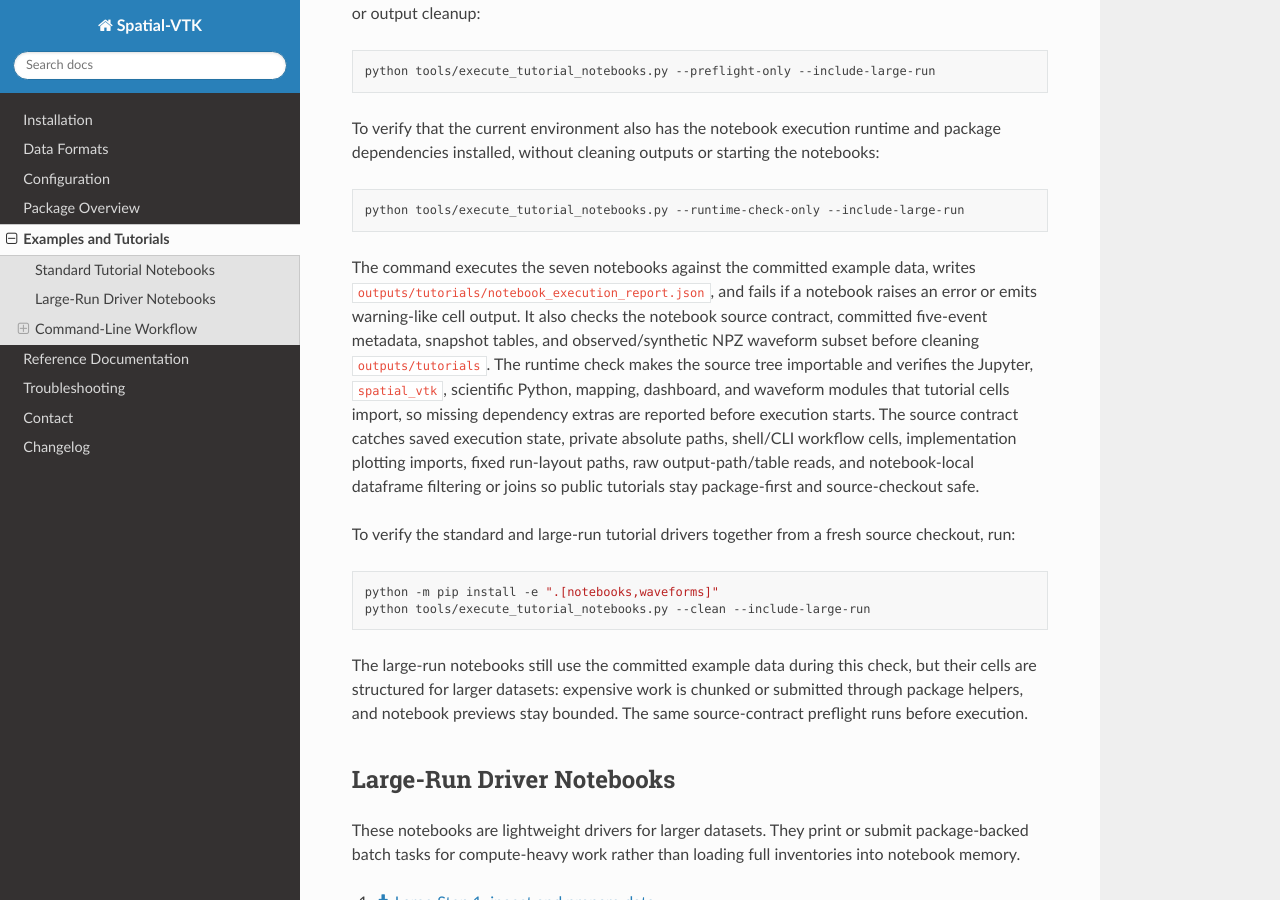
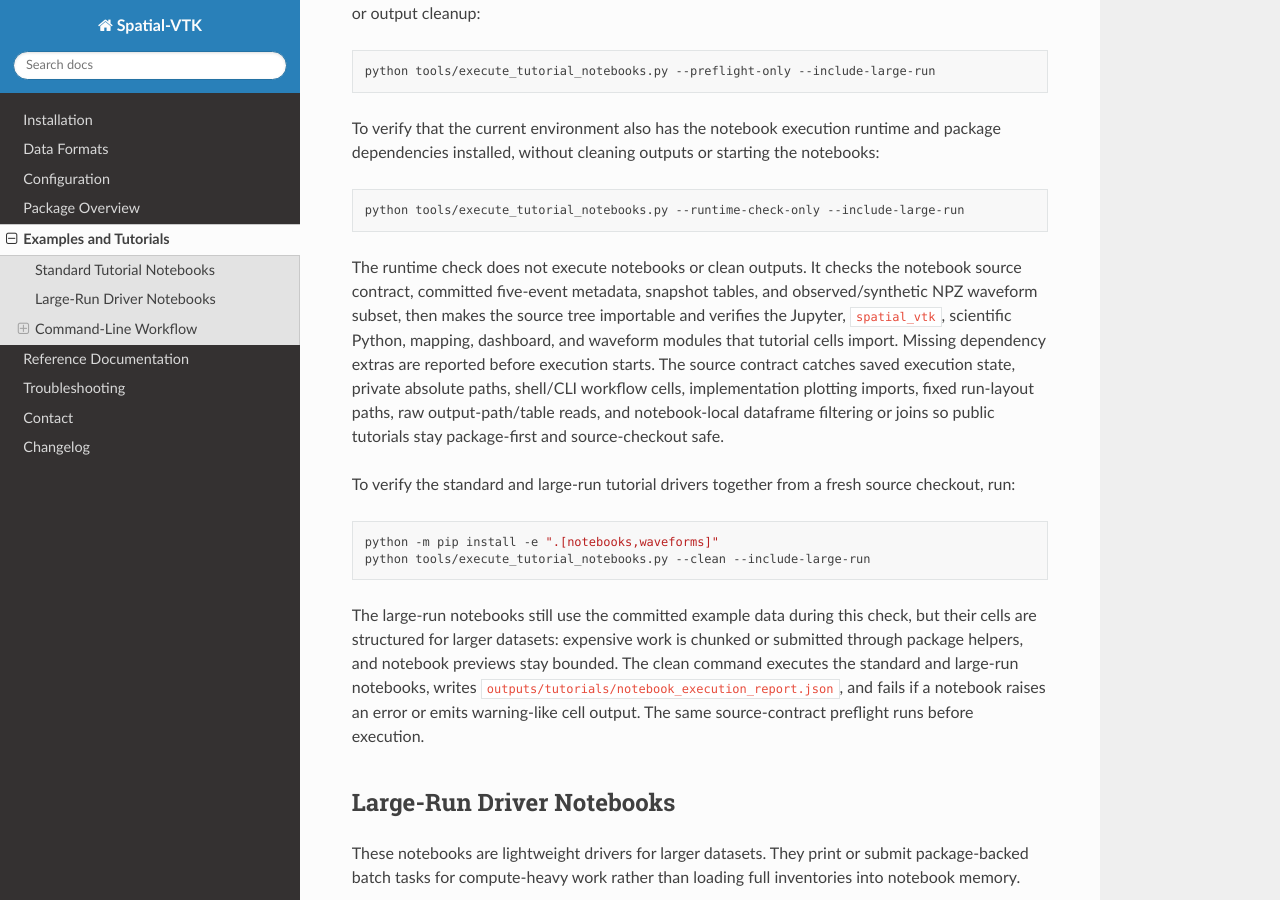
Before and after one commit to bcbirkel/spatial-vtk, a Sphinx documentation site: the page built from docs/examples/index.rst, in a window 1280 px wide and 900 px high, scrolled down 791 px. Built offline with Sphinx 7.4.7 and the Read the Docs theme 3.1.0, drawn with Linux system fonts in a browser that asks for light colours.

Commit message:
Clarify tutorial runtime check docs

```diff
--- a/docs/changelog.rst
+++ b/docs/changelog.rst
@@ -4,6 +4,9 @@ Changelog
 2026-06-19
 ----------
 
+- Clarified the examples index so ``--runtime-check-only`` is described as a
+  non-executing environment check, while notebook execution and report writing
+  are attached to the ``--clean --include-large-run`` command.
 - Updated the Installation check commands so source-checkout notebook
   verification includes ``--include-large-run``, matching the examples docs,
   release checklist, and CI tutorial gate.
--- a/docs/examples/index.rst
+++ b/docs/examples/index.rst
@@ -44,15 +44,12 @@ notebooks:
 
    python tools/execute_tutorial_notebooks.py --runtime-check-only --include-large-run
 
-The command executes the seven notebooks against the committed example data,
-writes ``outputs/tutorials/notebook_execution_report.json``, and fails if a
-notebook raises an error or emits warning-like cell output. It also checks the
+The runtime check does not execute notebooks or clean outputs. It checks the
 notebook source contract, committed five-event metadata, snapshot tables, and
-observed/synthetic NPZ waveform subset before cleaning ``outputs/tutorials``.
-The runtime check makes the source tree importable and verifies the Jupyter,
-``spatial_vtk``, scientific Python, mapping, dashboard, and waveform modules
-that tutorial cells import, so missing dependency extras are reported before
-execution starts.
+observed/synthetic NPZ waveform subset, then makes the source tree importable
+and verifies the Jupyter, ``spatial_vtk``, scientific Python, mapping,
+dashboard, and waveform modules that tutorial cells import. Missing dependency
+extras are reported before execution starts.
 The source contract catches saved execution state, private absolute paths,
 shell/CLI workflow cells, implementation plotting imports, fixed run-layout
 paths, raw output-path/table reads, and notebook-local dataframe filtering or
@@ -69,7 +66,10 @@ source checkout, run:
 The large-run notebooks still use the committed example data during this
 check, but their cells are structured for larger datasets: expensive work is
 chunked or submitted through package helpers, and notebook previews stay
-bounded. The same source-contract preflight runs before execution.
+bounded. The clean command executes the standard and large-run notebooks,
+writes ``outputs/tutorials/notebook_execution_report.json``, and fails if a
+notebook raises an error or emits warning-like cell output. The same
+source-contract preflight runs before execution.
 
 Large-Run Driver Notebooks
 --------------------------
```
Also changed, not shown: 1 other file.
